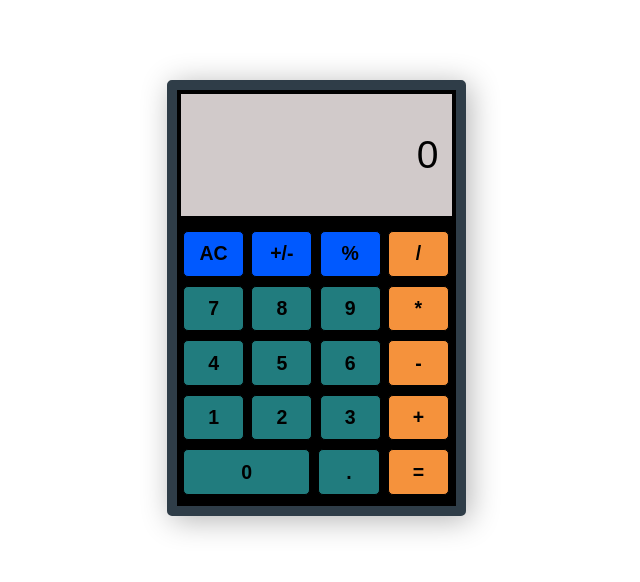
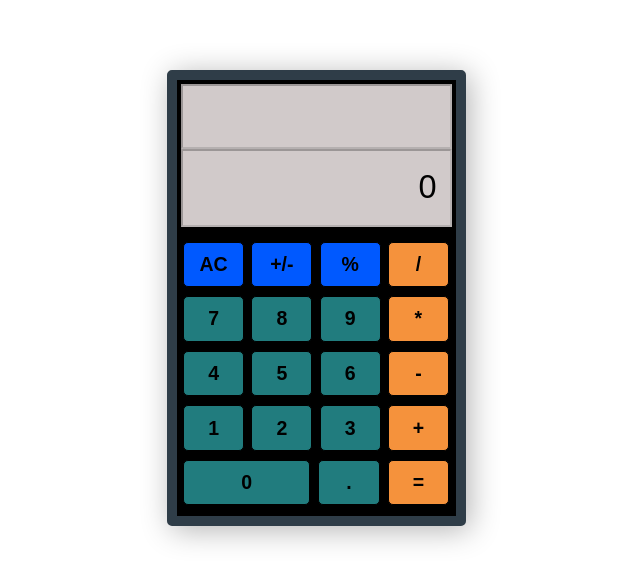
Before and after one commit to BrainnestProjects/JS_Calculator, a plain HTML site: page index.html in a window 1280 px wide. Shown: the part 102-684 px from the top of the page, without its empty margins (324-964 px from the left). Drawn offline with Linux system fonts and the light colour scheme.

Commit message:
divide by zero error resolved and css for small full eqn display added

```diff
--- a/index.html
+++ b/index.html
@@ -13,7 +13,8 @@
 <body>
     <section class="calculator">
         <form>
-            <input type="text" id="display" class="screen calculator-screen display" value="0" disabled />
+            <input type="text" id="display" class="small-full-display" value="" disabled />
+            <input type="text" id="display" class ="calculator-screen" value="0" disabled />
         </form>
         <div id="container" class="buttons">
             <button type="button" class="btn clear" value="clear">AC</button>
--- a/script/calculator.js
+++ b/script/calculator.js
@@ -1,5 +1,6 @@
 const display = document.querySelector('.calculator-screen');
 const keys = document.querySelector('.buttons');
+const smallFullDisplay= document.querySelector('.small-full-display')
 
 const calculator = {
   displayValue: '0',
@@ -32,12 +33,13 @@ function multiplyNumbers(num1, num2)
 function divideNumbers(num1, num2)
 {
   if(num2 === 0) {
-    calculator.displayValue ='0';
+    calculator.displayValue ='Can\'t divide by 0';
     calculator.waitingForSecondOperand = false;
     updateDisplay();
+    resetCalculator();
   }
 
- else  return num1 / num2;
+ else return num1 / num2;
 }
 
 function inputPercent() {
--- a/styles/style.css
+++ b/styles/style.css
@@ -34,8 +34,28 @@ body{
     border: 10px solid rgb(47, 61, 72);
 }
 
-form input {
-    height: 10rem;
+
+form{
+    border: 4px solid black;
+}
+
+form input{
+    height: 6rem;
+    width: 100%;
+    font-size: 2.5rem;
+    padding: 1rem;
+    color:var(--text-coor);
+    background-color: rgb(209, 202, 202);
+    text-align: right;
+    pointer-events: none;
+}
+
+.small-full-display{
+    height: 5rem;
+    font-size: 1.5rem;
+}
+/* form input {
+    height: 8rem;
     width: 100%;
     border: 4px solid black;
     font-size: 3rem;
@@ -44,7 +64,7 @@ form input {
     background-color: rgb(209, 202, 202);
     text-align: right;
     pointer-events: none;
-}
+} */
 
 .buttons{
     display: flex;
```
